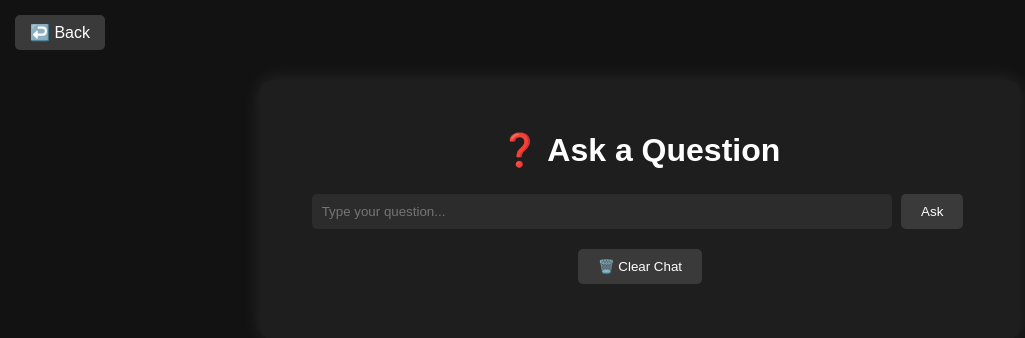
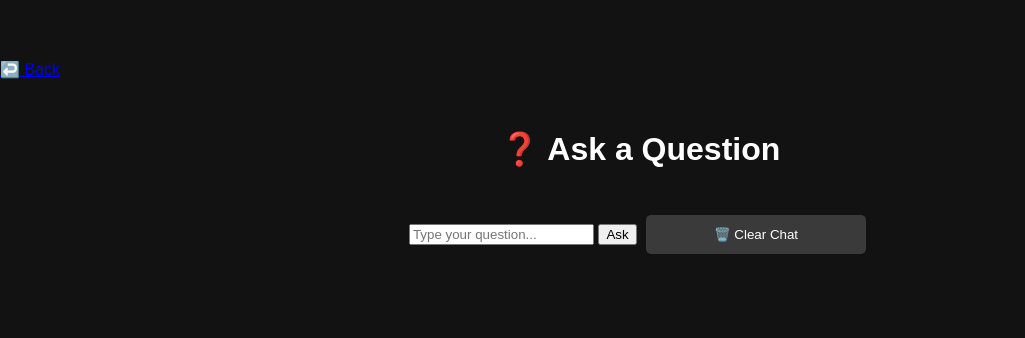
Before and after one commit to anrbk-n/project, a Python web app: template templates/ask.html in a window 1280 px wide. Shown: the top 338 px of the page, without its empty margins (0-1025 px from the left). Run offline with Jinja, Linux system fonts and the light colour scheme; the template is opened without the code that fills it, so the values that code supplies are empty.

Commit message:
update styles

```diff
--- a/static/style.css
+++ b/static/style.css
@@ -7,36 +7,19 @@
 }
 
 .container {
+    display: flex;
+    flex-direction: column;
+    justify-content: center;
+    align-items: center;
+    margin-top: 30px;
+    gap: 20px;
     text-align: center;
-    background-color: #1e1e1e;
-    padding: 30px;
-    margin: 20px auto;
-    border-radius: 12px;
-    box-shadow: 0 0 20px rgba(255, 255, 255, 0.1);
-    width: 90%;
-    max-width: 700px;
-    animation: fadeIn 1s ease-in-out;
 }
 
-h1 {
-    margin-bottom: 20px;
-}
-
-form input[type="text"] {
-    width: 80%;
-    padding: 10px;
-    margin-bottom: 15px;
-    border-radius: 5px;
-    border: none;
-    outline: none;
-    background-color: #2c2c2c;
-    color: #ffffff;
-}
-
-form button, .btn {
-    max-width: 220;
+.btn {
+    min-width: 220px;
     text-align: center;
-    padding: 10px 20px;
+    padding: 12px 20px;
     background-color: #3a3a3a;
     color: #ffffff;
     border: none;
@@ -46,91 +29,15 @@
     text-decoration: none;
     display: inline-block;
     transition: transform 0.3s ease, box-shadow 0.3s ease;
+    box-sizing: border-box;
 }
 
-form button:hover, .btn:hover {
+.btn:hover {
     transform: scale(1.05);
     box-shadow: 0 4px 10px rgba(255, 255, 255, 0.2);
 }
 
-.back-btn {
-    position: fixed;
-    top: 15px;
-    left: 15px;
-    background-color: #3a3a3a;
-    color: #ffffff;
-    padding: 8px 15px;
-    border-radius: 5px;
-    text-decoration: none;
-    transition: transform 0.3s ease, box-shadow 0.3s ease;
-}
-
-.back-btn:hover {
-    transform: scale(1.05);
-    box-shadow: 0 4px 10px rgba(255, 255, 255, 0.2);
-}
-
-.error {
-    background-color: #ff4c4c;
-    padding: 10px;
-    border-radius: 5px;
-    margin-bottom: 15px;
-}
-
-.dialogue {
-    margin-top: 20px;
-    text-align: left;
-}
-
-.qa-block {
-    background-color: #2a2a2a;
-    padding: 10px;
-    border-radius: 8px;
-    margin-bottom: 15px;
-    animation: fadeIn 0.8s ease;
-}
-
-.summary-text {
-    text-align: justify;
-    margin-top: 20px;
-    margin-bottom: 20px;
-    padding: 20px;
-    background-color: #1f1f1f;
-    border-radius: 10px;
-    line-height: 1.8;
-    max-width: 650px;
-    margin-left: auto;
-    margin-right: auto;
-    font-size: 16px;
-    text-indent: 30px;
-    animation: fadeIn 1s ease;
-}
-
-.spinner {
-    border: 6px solid #3a3a3a;
-    border-top: 6px solid #ffffff;
-    border-radius: 50%;
-    width: 40px;
-    height: 40px;
-    animation: spin 1s linear infinite;
-    margin: 0 auto;
-}
-
-@keyframes spin {
-    0% { transform: rotate(0deg); }
-    100% { transform: rotate(360deg); }
-}
-
-.fade-in {
-    animation: fadeIn 1s ease;
-}
-
-@keyframes fadeIn {
-    from { opacity: 0; transform: translateY(20px); }
-    to { opacity: 1; transform: translateY(0); }
-}
-
-/* Стикер-язык в углу (как в iOS) */
+/* Плавающий стикер выбора языка */
 .language-toggle {
     position: fixed;
     bottom: 20px;
@@ -140,7 +47,7 @@
     padding: 8px;
     border-radius: 50%;
     cursor: pointer;
-    font-size: 18px;
+    font-size: 22px;
     z-index: 1000;
     transition: transform 0.3s ease;
 }
@@ -149,15 +56,15 @@
     transform: scale(1.1);
 }
 
-
+/* Меню выбора языка */
 .language-menu {
     position: fixed;
     bottom: 70px;
     right: 20px;
     background-color: #1e1e1e;
     padding: 10px;
-    border-radius: 5px;
-    display: flex;
+    border-radius: 8px;
+    display: none;
     flex-direction: column;
     gap: 10px;
     opacity: 0;
@@ -166,6 +73,7 @@
 }
 
 .language-menu.show {
+    display: flex;
     opacity: 1;
     transform: translateY(0);
 }
@@ -179,5 +87,5 @@
 
 .language-menu a:hover {
     background-color: #444;
-    border-radius: 3px;
+    border-radius: 4px;
 }
```
